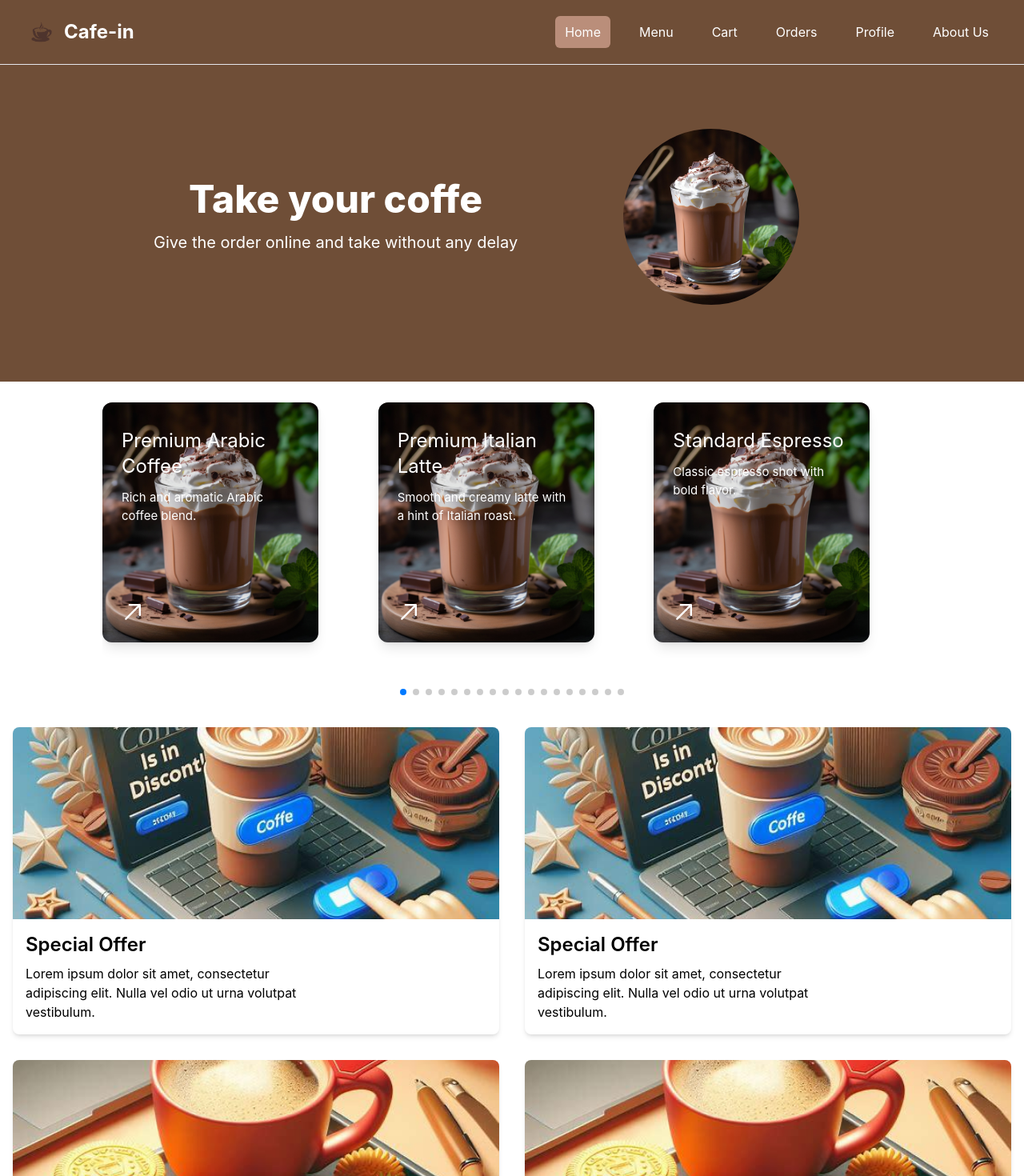
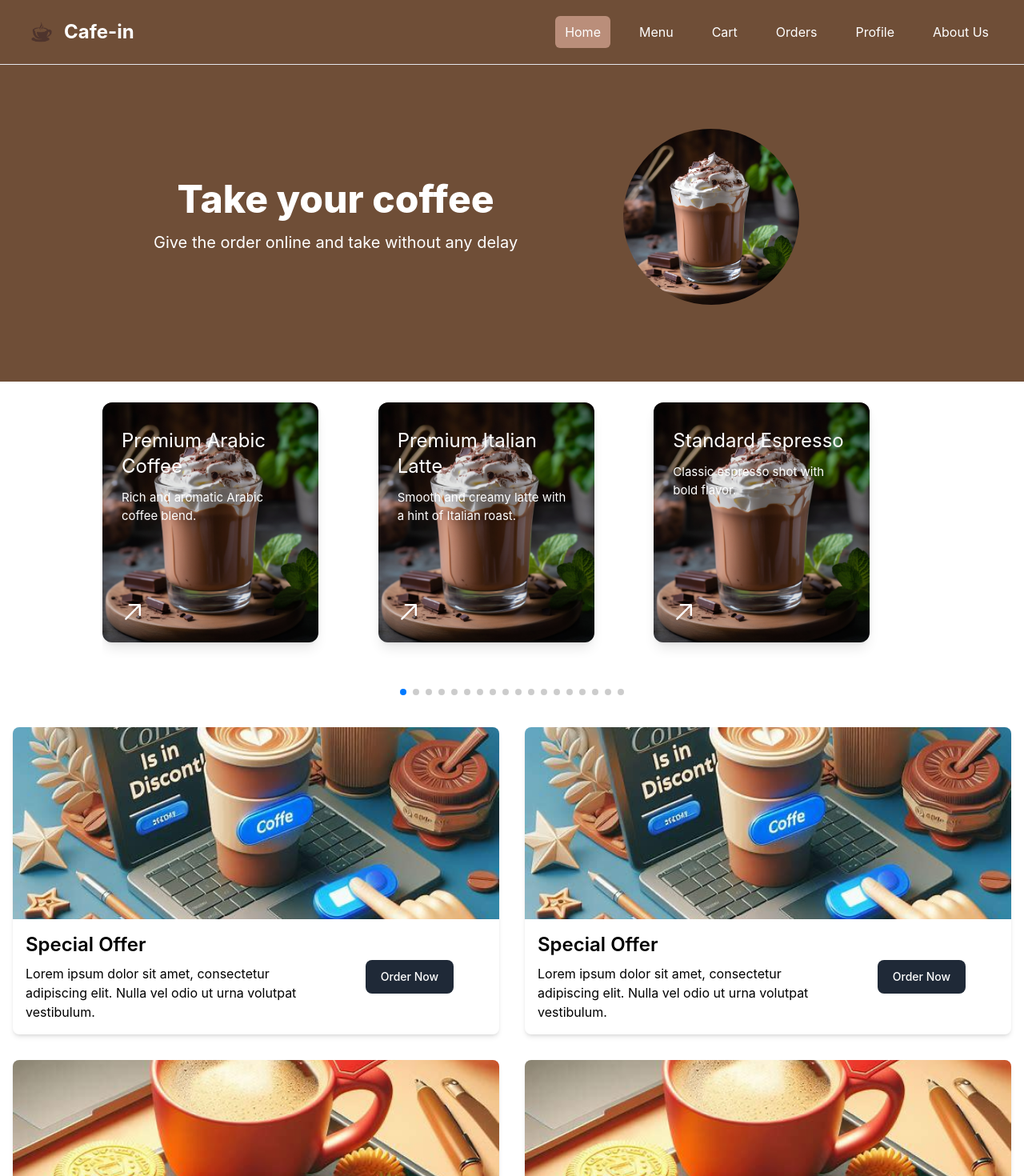
Before and after one commit to Nosver/CafeManagement, a React (Vite) app in the folder frontend/: page /HomePage in a window 1280 px wide. Shown: the top 1470 px of the page at 80% size. Built offline with nearby package versions, Linux system fonts and the light colour scheme.

Commit message:
home fixed and review is added to product

```diff
--- a/frontend/src/components/Customer/AdvertiseBox.jsx
+++ b/frontend/src/components/Customer/AdvertiseBox.jsx
@@ -15,7 +15,7 @@ const AdvertiseBox = ({ image, title, description }) => {
 
         <div className = "flex flex-col w-2/6 justify-center">
           <Link className = "flex justify-center" to = "/menu">
-            <Button className="bg-custom-coffe-brown">Order Now</Button>
+            <Button className='bg-gray-800'>Order Now</Button>
           </Link>
         </div>
 
--- a/frontend/src/components/Customer/Review.jsx
+++ b/frontend/src/components/Customer/Review.jsx
@@ -1,7 +1,7 @@
 import React, { useState } from 'react';
 import { toast } from 'react-toastify';
 
-const Review = ({close}) => {
+const Review = ({close, title}) => {
   const [stars, setStars] = useState(0);
   const [message, setMessage] = useState('');
 
@@ -22,7 +22,7 @@ const Review = ({close}) => {
         toast.warn("Message field shouln't be empty");
         return;
     }
-
+    toast.success("Comment added")
     console.log('Stars:', stars);
     console.log('Message:', message);
 
@@ -45,7 +45,7 @@ const Review = ({close}) => {
           </div>
           <div className="bg-gray-200 w-full flex flex-col items-center">
             <div className="flex flex-col items-center py-6 space-y-3">
-              <span className="text-lg text-gray-800">How was quality of your order?</span>
+              <span className="text-lg text-gray-800">How was quality of {title}?</span>
               <div className="flex space-x-3">
                 {[1, 2, 3, 4, 5].map((value) => (
                   <svg
--- a/frontend/src/components/Hero.jsx
+++ b/frontend/src/components/Hero.jsx
@@ -1,7 +1,7 @@
 import image from '../img/Hot-Chocolate.jpg'
 
 const Hero = ({
-    title = 'Take your coffe',
+    title = 'Take your coffee',
     subtitle = 'Give the order online and take without any delay ',
   }) => {
     return (
--- a/frontend/src/components/OrderDetailsItem.jsx
+++ b/frontend/src/components/OrderDetailsItem.jsx
@@ -1,7 +1,15 @@
 import React from 'react'
 import image from '../img/Hot-Chocolate.jpg'
+import { Button } from "flowbite-react";
+import { useState } from 'react';
+import Review from './Customer/Review';
 
-const OrderDetailsItem = ({orderItem}) => {
+
+const OrderDetailsItem = ({orderItem, orderStatus}) => {
+  const [openReviewPopup,setOpenReviewPopup] = useState(false);
+  const closeShowOrderDetailsPopup = () => {
+    setOpenReviewPopup(false);
+};
   return (
     <div className = "flex justify-center items-center flex-row w-9/12 mb-3 border-2 rounded-lg">
         <div className = "flex flex-col w-2/6 mt-2 ml-4 items-start">
@@ -12,6 +20,15 @@ const OrderDetailsItem = ({orderItem}) => {
           <span>Product Name: {orderItem.food.name}</span>
           <span>Amount: {orderItem.amount}</span>
         </div>
+        {orderStatus === "Fulfilled" && <Button className='bg-gray-700 mb-2 mr-10 w-56 h-16 ' onClick={() => setOpenReviewPopup(true)}>Rate the Product</Button>}
+
+
+        {openReviewPopup &&
+
+            <Review
+            title={orderItem.food.name}
+            close= {closeShowOrderDetailsPopup}
+            />}
 
         </div>
   )
--- a/frontend/src/components/OrderDetailsPopup.jsx
+++ b/frontend/src/components/OrderDetailsPopup.jsx
@@ -8,14 +8,12 @@ export const OrderDetailsPopup = ({orderItems, orderStatus, orderTotalPrice, clo
 
     const renderOrderItems = () => {
         return orderItems.map((item, index) => (
-            <OrderDetailsItem orderItem={item} key={index} />
+            <OrderDetailsItem orderItem={item} key={index} orderStatus={orderStatus} />
         ));
     };
-    const [openReviewPopup,setOpenReviewPopup] = useState(false);
 
-    const closeShowOrderDetailsPopup = () => {
-        setOpenReviewPopup(false);
-    };
+
+
 
     const cancelOrder = () => {
         toast.success("Order canceled succesfully");
@@ -49,16 +47,10 @@ export const OrderDetailsPopup = ({orderItems, orderStatus, orderTotalPrice, clo
                     <div className='flex flex-row w-4/6 items-center justify-between'>
                         <span>Total Price: {orderTotalPrice}</span>
                         {orderStatus === "Taken" && <Button className='bg-gray-700 mb-2' onClick={cancelOrder}>Cancel Order</Button>}
-                        {orderStatus === "Fulfilled" && <Button className='bg-gray-700 mb-2 ' onClick={() => setOpenReviewPopup(true)}>Rate the service</Button>}
                     </div>
                 </div>
             </div>
 
-            {openReviewPopup &&
-
-            <Review
-            close= {closeShowOrderDetailsPopup}
-            />}
 
         </div>
     );
```
